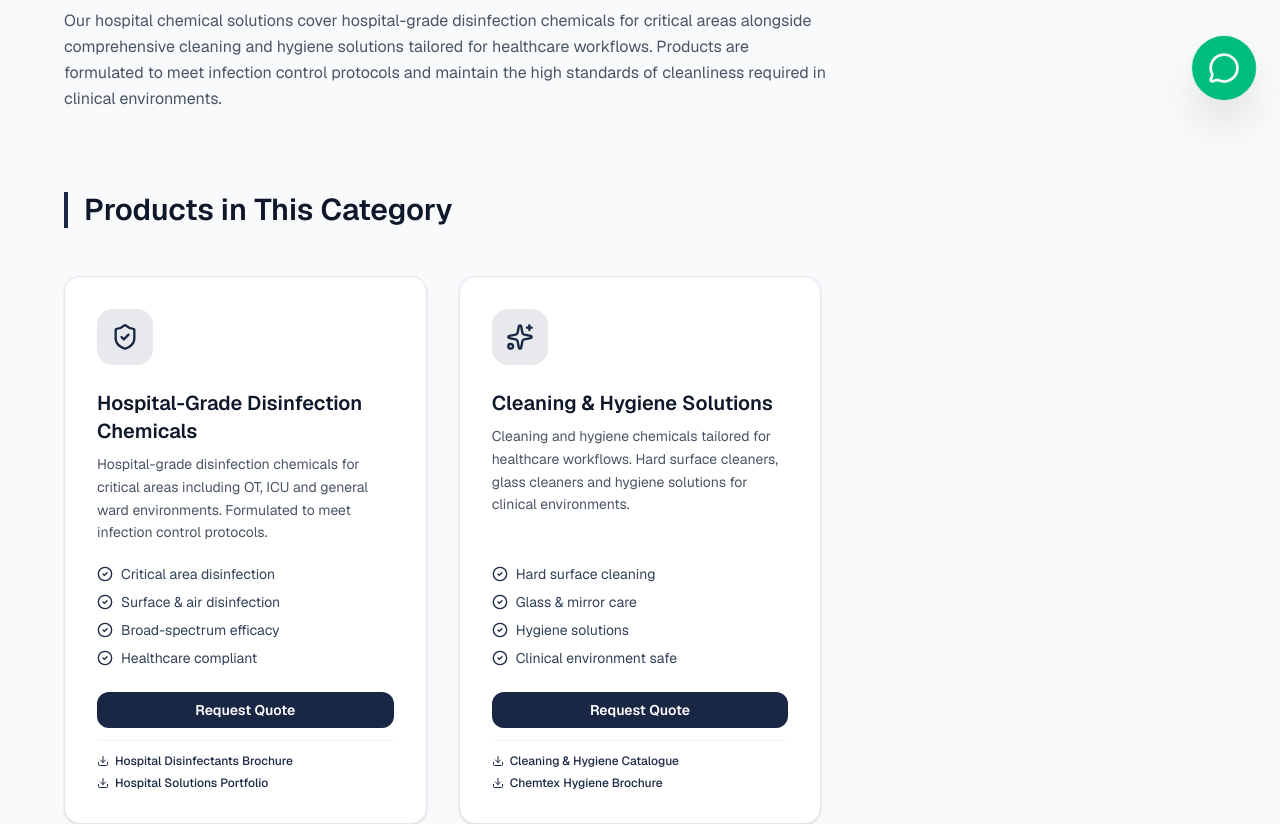
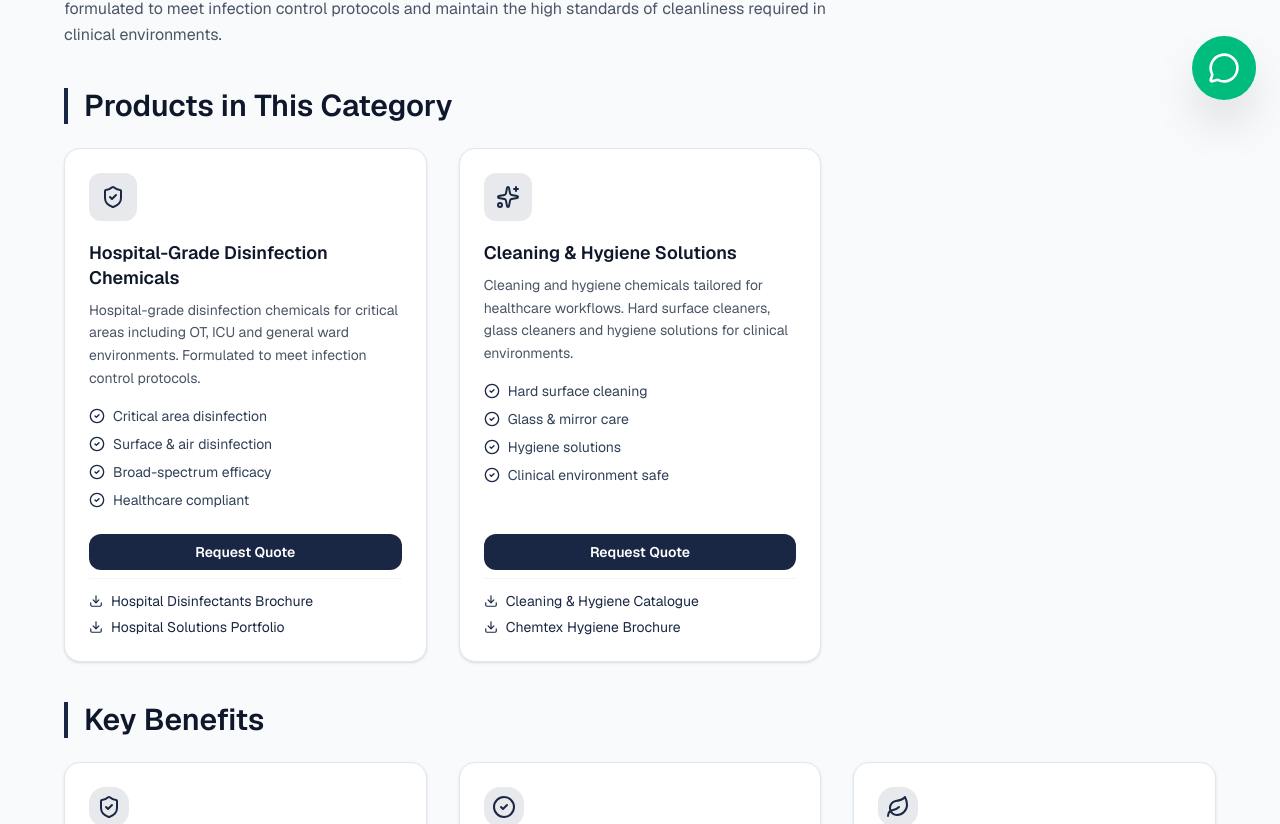
Before and after one commit to Botrixai89/Shivsarvam-Enterprise, a Next.js app: page /solutions/hospital in a window 1280 px wide. Shown: the part 676-1500 px from the top of the page. Built offline with nearby package versions, Linux system fonts and the light colour scheme.

Commit message:
ui changes

```diff
--- a/app/solutions/hospital/page.tsx
+++ b/app/solutions/hospital/page.tsx
@@ -13,7 +13,7 @@ import { CTASection } from '@/components/sections/cta-section'
 import { SectionContainer } from '@/components/sections/section-container'
 
 const SectionHeading = ({ children }: { children: React.ReactNode }) => (
-  <h2 className="text-2xl md:text-3xl font-semibold text-slate-900 mb-12 border-l-4 border-primary pl-4">
+  <h2 className="text-2xl md:text-3xl font-semibold text-slate-900 mb-6 border-l-4 border-primary pl-4">
     {children}
   </h2>
 )
--- a/app/solutions/hygiene/page.tsx
+++ b/app/solutions/hygiene/page.tsx
@@ -10,7 +10,7 @@ import { CTASection } from '@/components/sections/cta-section'
 import { SectionContainer } from '@/components/sections/section-container'
 
 const SectionHeading = ({ children }: { children: React.ReactNode }) => (
-  <h2 className="text-2xl md:text-3xl font-semibold text-slate-900 mb-12 border-l-4 border-primary pl-4">
+  <h2 className="text-2xl md:text-3xl font-semibold text-slate-900 mb-6 border-l-4 border-primary pl-4">
     {children}
   </h2>
 )
--- a/app/solutions/laundry/page.tsx
+++ b/app/solutions/laundry/page.tsx
@@ -13,7 +13,7 @@ import { CTASection } from '@/components/sections/cta-section'
 import { SectionContainer } from '@/components/sections/section-container'
 
 const SectionHeading = ({ children }: { children: React.ReactNode }) => (
-  <h2 className="text-2xl md:text-3xl font-semibold text-slate-900 mb-12 border-l-4 border-primary pl-4">
+  <h2 className="text-2xl md:text-3xl font-semibold text-slate-900 mb-6 border-l-4 border-primary pl-4">
     {children}
   </h2>
 )
--- a/app/solutions/solar/page.tsx
+++ b/app/solutions/solar/page.tsx
@@ -13,7 +13,7 @@ import { CTASection } from '@/components/sections/cta-section'
 import { SectionContainer } from '@/components/sections/section-container'
 
 const SectionHeading = ({ children }: { children: React.ReactNode }) => (
-  <h2 className="text-2xl md:text-3xl font-semibold text-slate-900 mb-12 border-l-4 border-primary pl-4">
+  <h2 className="text-2xl md:text-3xl font-semibold text-slate-900 mb-6 border-l-4 border-primary pl-4">
     {children}
   </h2>
 )
--- a/app/solutions/water/page.tsx
+++ b/app/solutions/water/page.tsx
@@ -13,7 +13,7 @@ import { CTASection } from '@/components/sections/cta-section'
 import { SectionContainer } from '@/components/sections/section-container'
 
 const SectionHeading = ({ children }: { children: React.ReactNode }) => (
-  <h2 className="text-2xl md:text-3xl font-semibold text-slate-900 mb-12 border-l-4 border-primary pl-4">
+  <h2 className="text-2xl md:text-3xl font-semibold text-slate-900 mb-6 border-l-4 border-primary pl-4">
     {children}
   </h2>
 )
--- a/components/cards/product-card.tsx
+++ b/components/cards/product-card.tsx
@@ -24,26 +24,40 @@ export function ProductCard({
   downloadLinks,
 }: ProductCardProps) {
   return (
-    <div className="h-full bg-white p-8 rounded-xl border border-slate-200 shadow-sm flex flex-col">
-      <div className="w-14 h-14 bg-primary/10 rounded-xl flex items-center justify-center mb-6">
-        <Icon className="w-7 h-7 text-primary" />
+    <div className="h-full bg-white p-6 rounded-xl border border-slate-200 shadow-sm flex flex-col">
+
+      {/* Icon */}
+      <div className="flex items-center justify-center w-12 h-12 rounded-lg bg-primary/10 mb-5 shrink-0">
+        <Icon className="w-6 h-6 text-primary" />
       </div>
-      <h3 className="text-xl font-semibold text-slate-900 mb-2">{title}</h3>
-      <p className="text-sm text-gray-600 leading-relaxed mb-5 flex-grow">{description}</p>
-      <ul className="space-y-2 mb-6">
-        {features.map((f) => (
-          <li key={f} className="flex items-center gap-2 text-sm text-slate-700">
-            <CheckCircle2 className="w-4 h-4 text-primary shrink-0" />
-            <span>{f}</span>
-          </li>
-        ))}
-      </ul>
-      <div className="mt-auto">
-        <OpenQuoteButton className="w-full px-5 py-3 rounded-lg bg-[#1a2744] text-white text-sm font-semibold hover:bg-[#1a2744]/90">
+
+      {/* Title */}
+      <h3 className="text-lg font-semibold text-slate-900 mb-2 leading-snug">{title}</h3>
+
+      {/* Description */}
+      <p className="text-sm text-gray-600 leading-relaxed">{description}</p>
+
+      {/* Feature bullets */}
+      {features.length > 0 && (
+        <ul className="space-y-2 mt-4">
+          {features.map((f) => (
+            <li key={f} className="flex items-start gap-2 text-sm text-slate-700">
+              <CheckCircle2 className="w-4 h-4 text-primary shrink-0 mt-0.5" />
+              <span>{f}</span>
+            </li>
+          ))}
+        </ul>
+      )}
+
+      {/* Spacer pushes button to bottom */}
+      <div className="mt-auto pt-6">
+        <OpenQuoteButton className="w-full px-5 py-3 rounded-lg bg-[#1a2744] text-white text-sm font-semibold hover:bg-[#1a2744]/90 transition-colors">
           {buttonText}
         </OpenQuoteButton>
+
+        {/* Download links */}
         {downloadLinks && downloadLinks.length > 0 && (
-          <div className="mt-3 space-y-1.5 pt-3 border-t border-slate-100">
+          <div className="mt-2 space-y-1.5 pt-3 border-t border-slate-100">
             {downloadLinks.map((link) => (
               <a
                 key={link.href}
@@ -51,9 +65,9 @@ export function ProductCard({
                 download
                 target="_blank"
                 rel="noopener noreferrer"
-                className="flex items-center gap-1.5 text-xs font-medium text-primary hover:text-primary/80 transition-colors"
+                className="flex items-center gap-2 text-sm text-primary hover:text-primary/80 transition-colors"
               >
-                <Download className="w-3 h-3 shrink-0" />
+                <Download className="w-3.5 h-3.5 shrink-0" />
                 {link.label}
               </a>
             ))}
--- a/components/sections/section-container.tsx
+++ b/components/sections/section-container.tsx
@@ -8,7 +8,7 @@ type SectionContainerProps = {
 
 export function SectionContainer({ children, className, id }: SectionContainerProps) {
   return (
-    <section id={id} className={cn('mt-20 mb-20 px-4', className)}>
+    <section id={id} className={cn('mt-10 mb-10 px-4', className)}>
       <div className="max-w-6xl mx-auto sm:px-2 lg:px-0">{children}</div>
     </section>
   )
```
Also changed, not shown: 1 other file (tests, documents, lock files or other folders).
